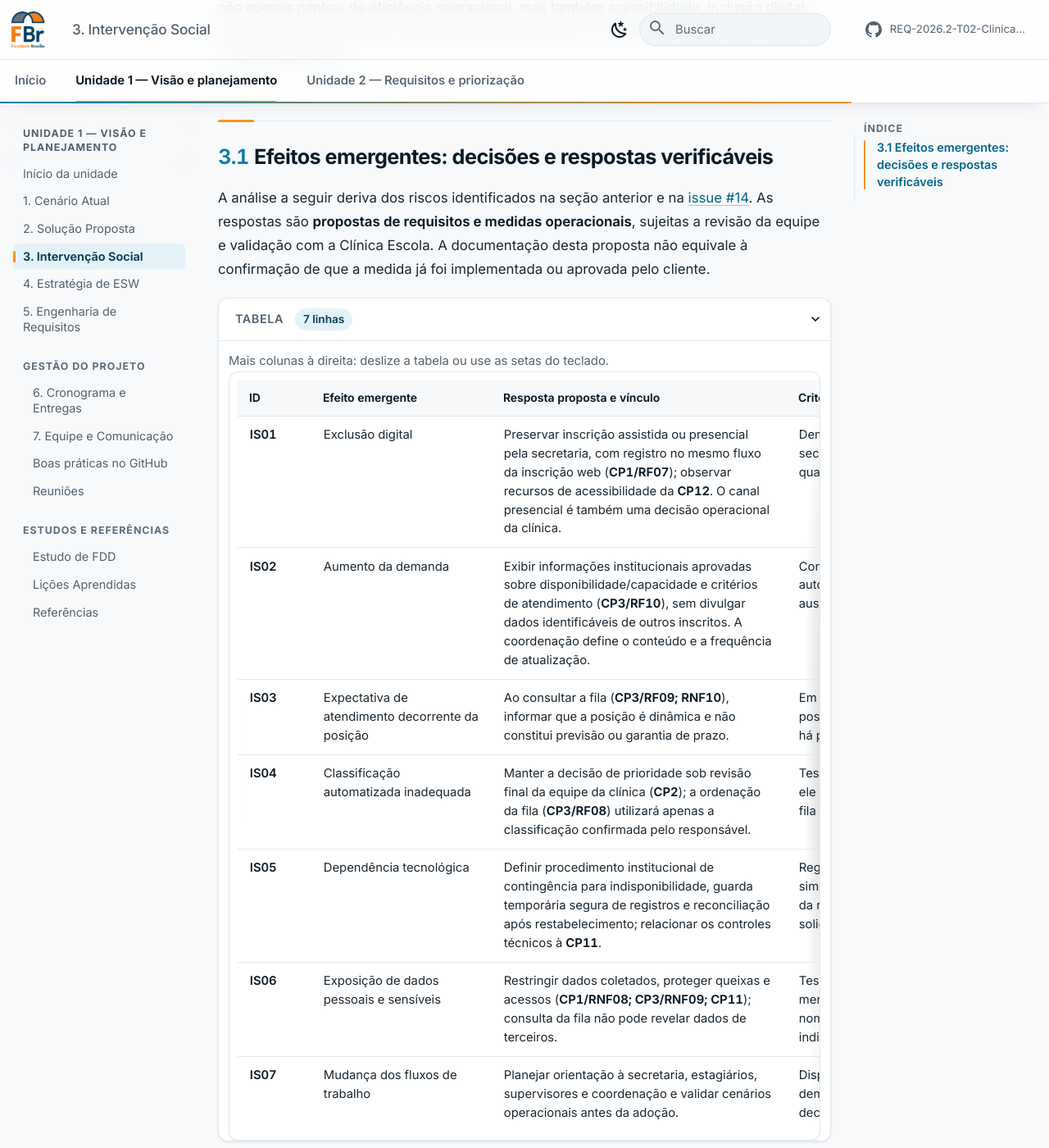
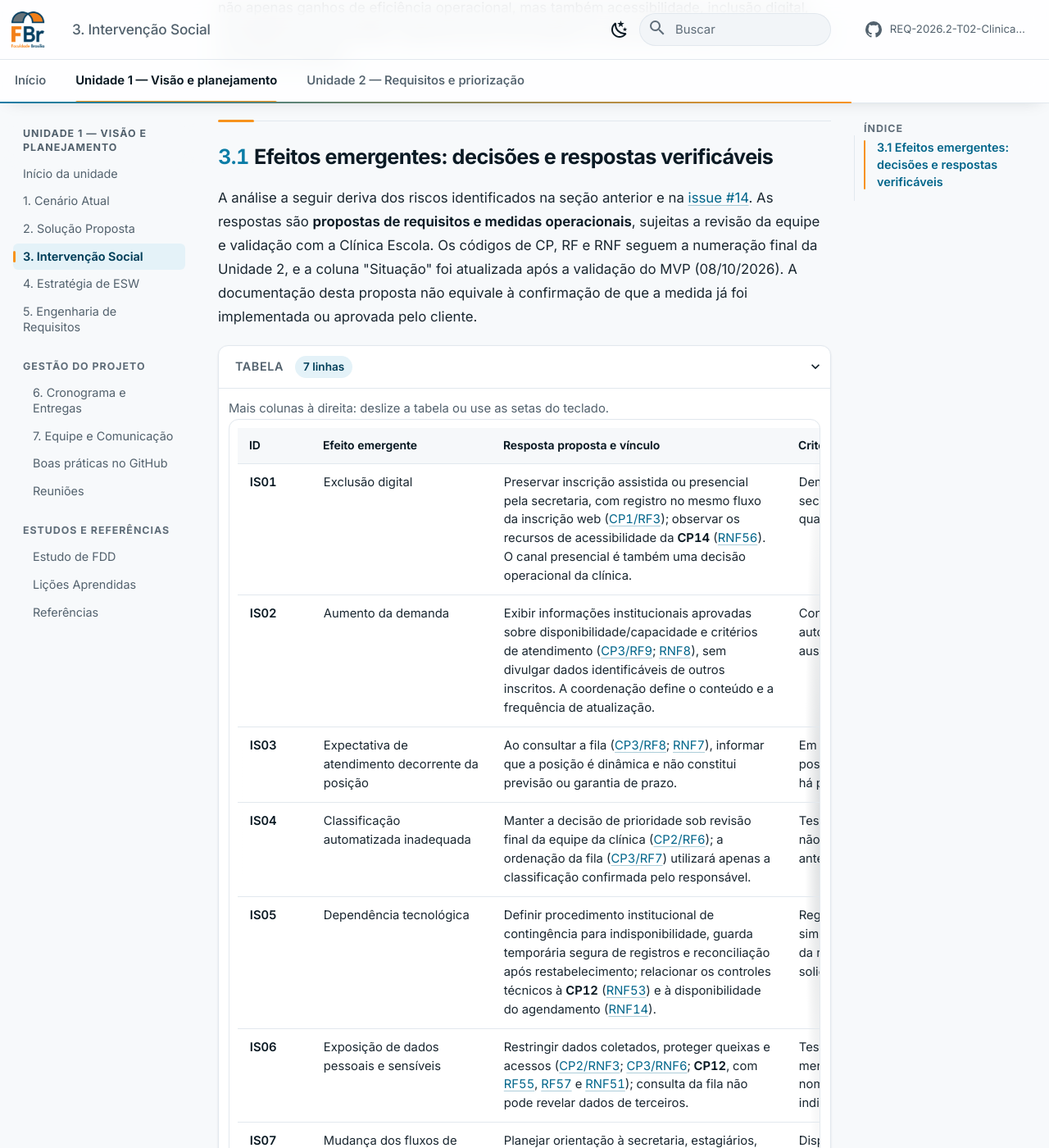
Before and after one commit to mdsreq-fga-unb/REQ-2026.2-T02-ClinicaEscolaFBr, an MkDocs documentation site: the page built from docs/unidade-1/intervencao-social.md, in a window 1280 px wide and 1400 px high, scrolled down 1723 px. Shown: the whole window at 82% size. Built offline with MkDocs 1.6.1 and Material for MkDocs 9.7.7, drawn with Linux system fonts in a browser that asks for light colours; comment, search, counter and statistics services are not loaded.

Commit message:
docs: atualiza a tabela de efeitos emergentes para a numeracao final de CPs, RFs e RNFs

```diff
--- a/docs/unidade-1/intervencao-social.md
+++ b/docs/unidade-1/intervencao-social.md
@@ -28,14 +28,14 @@ Assim, a intervenção social promovida pela Clínica Escola FBr não consiste a
 
 ## 3.1 Efeitos emergentes: decisões e respostas verificáveis
 
-A análise a seguir deriva dos riscos identificados na seção anterior e na [issue #14](https://github.com/mdsreq-fga-unb/REQ-2026.2-T02-ClinicaEscolaFBr/issues/14). As respostas são **propostas de requisitos e medidas operacionais**, sujeitas a revisão da equipe e validação com a Clínica Escola. A documentação desta proposta não equivale à confirmação de que a medida já foi implementada ou aprovada pelo cliente.
+A análise a seguir deriva dos riscos identificados na seção anterior e na [issue #14](https://github.com/mdsreq-fga-unb/REQ-2026.2-T02-ClinicaEscolaFBr/issues/14). As respostas são **propostas de requisitos e medidas operacionais**, sujeitas a revisão da equipe e validação com a Clínica Escola. Os códigos de CP, RF e RNF seguem a numeração final da Unidade 2, e a coluna "Situação" foi atualizada após a validação do MVP (08/10/2026). A documentação desta proposta não equivale à confirmação de que a medida já foi implementada ou aprovada pelo cliente.
 
 | ID | Efeito emergente | Resposta proposta e vínculo | Critério de verificação ou evidência esperada | Situação |
 | --- | --- | --- | --- | --- |
-| IS01 | Exclusão digital | Preservar inscrição assistida ou presencial pela secretaria, com registro no mesmo fluxo da inscrição web (**CP1/RF07**); observar recursos de acessibilidade da **CP12**. O canal presencial é também uma decisão operacional da clínica. | Demonstrar uma inscrição feita com auxílio da secretaria e confirmar com a clínica como e quando o canal presencial será oferecido. | Proposta; validar operação com a clínica. |
-| IS02 | Aumento da demanda | Exibir informações institucionais aprovadas sobre disponibilidade/capacidade e critérios de atendimento (**CP3/RF10**), sem divulgar dados identificáveis de outros inscritos. A coordenação define o conteúdo e a frequência de atualização. | Conferir a publicação de informação autorizada pela coordenação e testar a ausência de nomes/dados de terceiros. | Proposta; validar política de divulgação. |
-| IS03 | Expectativa de atendimento decorrente da posição | Ao consultar a fila (**CP3/RF09; RNF10**), informar que a posição é dinâmica e não constitui previsão ou garantia de prazo. | Em cenário de consulta individual, visualizar posição e aviso explicativo; verificar que não há promessa automática de data. | Proposta; validar texto com a clínica. |
-| IS04 | Classificação automatizada inadequada | Manter a decisão de prioridade sob revisão final da equipe da clínica (**CP2**); a ordenação da fila (**CP3/RF08**) utilizará apenas a classificação confirmada pelo responsável. | Testar caso com pré-classificação pendente: ele não deve receber prioridade definitiva na fila antes da validação profissional. | Regra proposta; confirmar fluxo com responsável técnico. |
-| IS05 | Dependência tecnológica | Definir procedimento institucional de contingência para indisponibilidade, guarda temporária segura de registros e reconciliação após restabelecimento; relacionar os controles técnicos à **CP11**. | Registrar procedimento aprovado, responsável, simulação de indisponibilidade e conferência da reconciliação sem perda ou duplicação de solicitações. | Decisão operacional e requisitos técnicos a detalhar com equipe/cliente. |
-| IS06 | Exposição de dados pessoais e sensíveis | Restringir dados coletados, proteger queixas e acessos (**CP1/RNF08; CP3/RNF09; CP11**); consulta da fila não pode revelar dados de terceiros. | Testar acesso indevido, inspeção de mensagens e logs, e ausência de nomes/queixas de terceiros na consulta individual. | Proposta; detalhamento técnico e validação pendentes. |
+| IS01 | Exclusão digital | Preservar inscrição assistida ou presencial pela secretaria, com registro no mesmo fluxo da inscrição web ([CP1/RF3](../unidade-2/requisitos/funcionais.md#rf3)); observar os recursos de acessibilidade da **CP14** ([RNF56](../unidade-2/requisitos/nao-funcionais.md#rnf56)). O canal presencial é também uma decisão operacional da clínica. | Demonstrar uma inscrição feita com auxílio da secretaria e confirmar com a clínica como e quando o canal presencial será oferecido. | Validado com a clínica em 07/10/2026: com o RF3 fora do MVP, a recepção preenche o mesmo formulário do sistema ([RF1](../unidade-2/requisitos/funcionais.md#rf1)), e a pessoa entra na mesma fila ([10.2.4](../unidade-2/requisitos/backlog.md#1024-validacao-do-mvp-com-o-cliente)). |
+| IS02 | Aumento da demanda | Exibir informações institucionais aprovadas sobre disponibilidade/capacidade e critérios de atendimento ([CP3/RF9](../unidade-2/requisitos/funcionais.md#rf9); [RNF8](../unidade-2/requisitos/nao-funcionais.md#rnf8)), sem divulgar dados identificáveis de outros inscritos. A coordenação define o conteúdo e a frequência de atualização. | Conferir a publicação de informação autorizada pela coordenação e testar a ausência de nomes/dados de terceiros. | Requisito declarado; RF9 fora do MVP (entrega futura). |
+| IS03 | Expectativa de atendimento decorrente da posição | Ao consultar a fila ([CP3/RF8](../unidade-2/requisitos/funcionais.md#rf8); [RNF7](../unidade-2/requisitos/nao-funcionais.md#rnf7)), informar que a posição é dinâmica e não constitui previsão ou garantia de prazo. | Em cenário de consulta individual, visualizar posição e aviso explicativo; verificar que não há promessa automática de data. | Requisito declarado e incluído no MVP; texto do aviso a validar com a clínica. |
+| IS04 | Classificação automatizada inadequada | Manter a decisão de prioridade sob revisão final da equipe da clínica ([CP2/RF6](../unidade-2/requisitos/funcionais.md#rf6)); a ordenação da fila ([CP3/RF7](../unidade-2/requisitos/funcionais.md#rf7)) utilizará apenas a classificação confirmada pelo responsável. | Testar inscrição com triagem pendente: ela não deve receber prioridade definitiva na fila antes da decisão profissional. | Requisito declarado e incluído no MVP; o sistema não atribui prioridade automaticamente. |
+| IS05 | Dependência tecnológica | Definir procedimento institucional de contingência para indisponibilidade, guarda temporária segura de registros e reconciliação após restabelecimento; relacionar os controles técnicos à **CP12** ([RNF53](../unidade-2/requisitos/nao-funcionais.md#rnf53)) e à disponibilidade do agendamento ([RNF14](../unidade-2/requisitos/nao-funcionais.md#rnf14)). | Registrar procedimento aprovado, responsável, simulação de indisponibilidade e conferência da reconciliação sem perda ou duplicação de solicitações. | Controles técnicos declarados; procedimento operacional a definir com a clínica. |
+| IS06 | Exposição de dados pessoais e sensíveis | Restringir dados coletados, proteger queixas e acessos ([CP2/RNF3](../unidade-2/requisitos/nao-funcionais.md#rnf3); [CP3/RNF6](../unidade-2/requisitos/nao-funcionais.md#rnf6); **CP12**, com [RF55](../unidade-2/requisitos/funcionais.md#rf55), [RF57](../unidade-2/requisitos/funcionais.md#rf57) e [RNF51](../unidade-2/requisitos/nao-funcionais.md#rnf51)); consulta da fila não pode revelar dados de terceiros. | Testar acesso indevido, inspeção de mensagens e logs, e ausência de nomes/queixas de terceiros na consulta individual. | Requisitos declarados e incluídos no MVP; base legal do tratamento pendente com a FBr ([Pendências](../unidade-2/requisitos/analise-feedback.md#pendencias-de-validacao-com-a-fbr)). |
 | IS07 | Mudança dos fluxos de trabalho | Planejar orientação à secretaria, estagiários, supervisores e coordenação e validar cenários operacionais antes da adoção. | Disponibilizar roteiro de capacitação e registrar demonstração, participantes, observações e decisões de ajuste. | Medida de gestão; agendar validação. |
```
